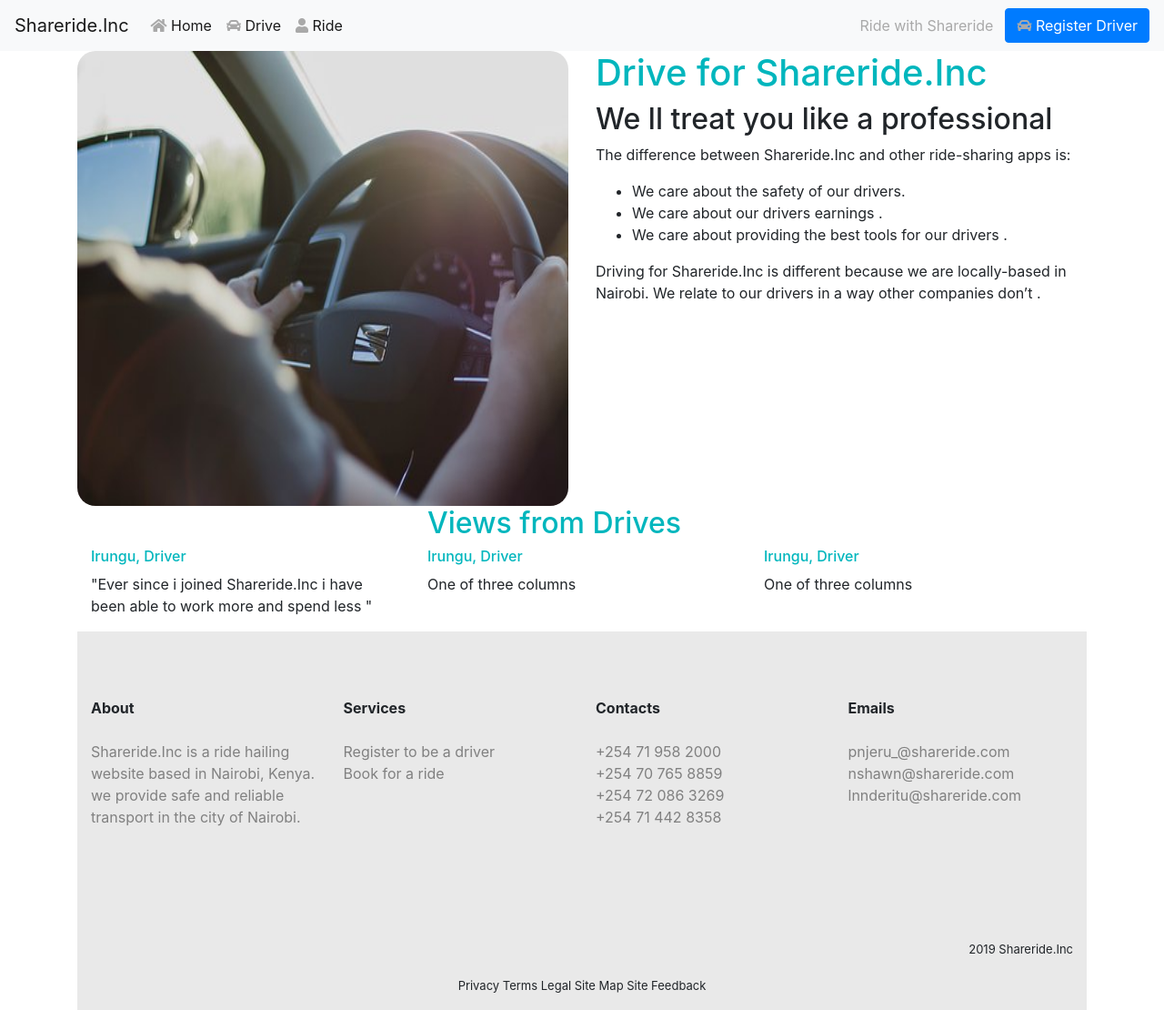
After one commit to shanywam/Shareride.Inc, a PHP site: page /driver/drive.php in a window 1280 px wide. The commit adds this page. Shown: the whole page at 91% size. Run offline with PHP 8.4, Linux system fonts and the light colour scheme; some libraries are stand-ins or nearby versions.

Commit message:
updating work done

```diff
--- /dev/null
+++ b/driver/drive.php
@@ -0,0 +1,158 @@
+<?php
+//shannelle
+?>
+<!DOCTYPE html>
+<html>
+<head>
+    <link rel="stylesheet" href ="../css/bootstrap.min.css"/>
+    <script src="../https://code.jquery.com/jquery-3.3.1.slim.min.js" integrity="sha384-q8i/X+965DzO0rT7abK41JStQIAqVgRVzpbzo5smXKp4YfRvH+8abtTE1Pi6jizo" crossorigin="anonymous"></script>
+    <script src="../https://cdnjs.cloudflare.com/ajax/libs/popper.js/1.14.7/umd/popper.min.js" integrity="sha384-UO2eT0CpHqdSJQ6hJty5KVphtPhzWj9WO1clHTMGa3JDZwrnQq4sF86dIHNDz0W1" crossorigin="anonymous"></script>
+    <script src ="../js/bootstrap.min.js"></script>
+    <link rel="stylesheet" href="https://use.fontawesome.com/releases/v5.7.2/css/all.css" integrity="sha384-fnmOCqbTlWIlj8LyTjo7mOUStjsKC4pOpQbqyi7RrhN7udi9RwhKkMHpvLbHG9Sr" crossorigin="anonymous">
+    <title>Shareride.Inc &#8211; Kenya&#039;s Taxi App &#8211; Based in Nairobi</title>
+
+</head>
+<body>
+<nav class="navbar navbar-expand-lg navbar-light bg-light">
+    <a class="navbar-brand" href="#">Shareride.Inc</a>
+    <button class="navbar-toggler" type="button" data-toggle="collapse" data-target="#navbarSupportedContent" aria-controls="navbarSupportedContent" aria-expanded="false" aria-label="Toggle navigation">
+        <span class="navbar-toggler-icon"></span>
+    </button>
+
+    <div id="main-header-nav" class="collapse navbar-collapse">
+        <ul id="menu-main-nav" class="nav navbar-nav main-nav underlined weight-light">
+            <li class="nav-item active">
+                <a class="nav-link" href="../index.php"><i style ="color:darkgrey ;"class="fa fa-home"></i> Home <span class="sr-only">(current)</span></a>
+            </li>
+            <li class="nav-item active">
+                <a class="nav-link" href="../driver/drive.php"><i style ="color:darkgrey ;"class="fa fa-car"></i> Drive <span class="sr-only">(current)</span></a>
+            </li>
+            <li class="nav-item active">
+                <a class="nav-link" href="../client/ride.php"><i style ="color:darkgrey ;"class="fa fa-user"></i> Ride <span class="sr-only">(current)</span></a>
+            </li>
+        </ul>
+    </div>
+
+    <div id="ra_header_container_5ca64c7c3a2e8" class="modules-container ra_header_container_5ca64c7c3a2e8  vc_custom_1528890373974"></div>
+    <script type="text/javascript">(function($) {$("head").append("<style>.rella-row-shadowbox-5ca64c7c34b20{-webkit-box-shadow:;-moz-box-shadow:;box-shadow:;}</style>");})(jQuery);</script>
+
+
+
+        <form class="form-inline my-2 my-lg-0">
+            <button type="button" class="btn btn-light" <i style ="color:darkgrey; "class="fa fa-user"></i> Ride with Shareride </button>
+            <button type="button" class="btn btn-primary"><i style ="color:darkgrey; "class="fa fa-car"></i> Register Driver</button>
+        </form>
+
+        </div>
+    </nav>
+    <div class="container">
+        <div class="row">
+            <div class="col">
+                <div id="carouselExampleIndicators" class="carousel slide" data-ride="carousel">
+                <div class="carousel-inner">
+                    <div class="carousel-item active">
+                        <img src="../image/driver.jpg" class="d-block w-100" alt="..." style="height:500px;width:50%;color:rgba(255,255,255,1);border-radius:20px ">
+                    </div>
+
+            </div>
+        </div>
+        </div>
+        <div class="col">
+            <h1><span style="color: #00b6bd;">Drive for Shareride.Inc</span></h1>
+            <h2>We ll treat you like a professional</h2>
+            <p>The difference between Shareride.Inc and other ride-sharing apps is:</p>
+            <ul>
+                <li><span style="font-weight: 400;">We care about the safety of our drivers.</span></li>
+                <li>We care about our drivers earnings .</li>
+                <li>We care about providing the best tools for our drivers .</li>
+            </ul>
+            <p>Driving for Shareride.Inc is different because we are locally-based in Nairobi. We relate to our drivers in a way other companies don&#8217;t .</p>
+
+        </div>
+
+</div>
+        <div class="container">
+            <div class="row">
+                <div class="col-sm">
+
+                </div>
+                <div class="col-sm">
+                    <h2><span style="color:#00b6bd;">Views from Drives</span></h2>
+                </div>
+                <div class="col-sm">
+
+                </div>
+            </div>
+        </div>
+        <div class="container">
+            <div class="row" >
+                <div class="col-sm">
+                    <h6><span style="color: #00b6bd;">Irungu, Driver</span></h6>
+                    <p>"Ever since i joined Shareride.Inc
+                        i have been able to work more
+                        and spend less "</p>
+                </div>
+                <div class="col-sm">
+                    <h6><span style="color: #00b6bd;">Irungu, Driver</span></h6>
+                    One of three columns
+                </div>
+                <div class="col-sm">
+                    <h6><span style="color: #00b6bd;">Irungu, Driver</span></h6>
+                    One of three columns
+                </div>
+            </div>
+        </div>
+        <div>
+            <div style="background-color:rgba(211,211,211,0.5);">
+                <br/><br/><br/>
+                <div class="container">
+                    <div class="row">
+                        <div class="col-sm">
+                            <b><h>About</h></b><br/><br/>
+                            <h style="color:grey">Shareride.Inc is a ride hailing website based in Nairobi, Kenya.</h><br/>
+                            <h style="color:grey">we provide safe and reliable transport in the city of Nairobi.</h><br/>
+                            <br/><br/>
+
+                        </div>
+                        <div class="col-sm">
+                            <b><h>Services</h></b><br/><br/>
+                            <h style="color:grey">Register to be a driver</h><br/>
+                            <h style="color:grey">Book for a ride</h><br/>
+
+                        </div>
+                        <div class="col-sm">
+                            <b><h>Contacts</h></b><br/><br/>
+                            <h style="color:grey">+254 71 958 2000</h><br/>
+                            <h style="color:grey">+254 70 765 8859 </h><br/>
+                            <h style="color:grey">+254 72 086 3269</h><br/>
+                            <h style="color:grey">+254 71 442 8358 </h><br/>
+                            <br/><br/>
+                        </div>
+                        <div class="col-sm">
+                            <b><h>Emails</h></b><br/><br/>
+                            <h style="color:grey">pnjeru_@shareride.com</h>
+                            <h style="color:grey">nshawn@shareride.com</h>
+                            <h style="color:grey">lnnderitu@shareride.com</h>
+                            <br/><br/>
+
+                            <br/><br/><br/><br/><br/>
+                            <p style="float:right"><font size="-1">2019 Shareride.Inc</font></p>
+
+                        </div>
+                    </div>
+                </div>
+                <div class="container">
+                    <div class="row">
+                        <div class="col-sm">
+                        </div>
+                        <div class="col-sm">
+                            <center><p><font size="-1">Privacy  Terms  Legal  Site Map  Site Feedback</font></p></center>
+                        </div>
+                        <div class="col-sm">
+                        </div>
+                    </div>
+                </div>
+            </div>
+
+</body>
+</html>
```
Also changed, not shown: client/ride.php (added, +145 -0 lines), client/ride_page.php (deleted, +0 -59 lines), driver/drive_page.php (deleted, +0 -89 lines), index.php (+61 -18 lines), service.html (deleted, +0 -57 lines), auth/register.php (added), image/taxi.jpg (added).
